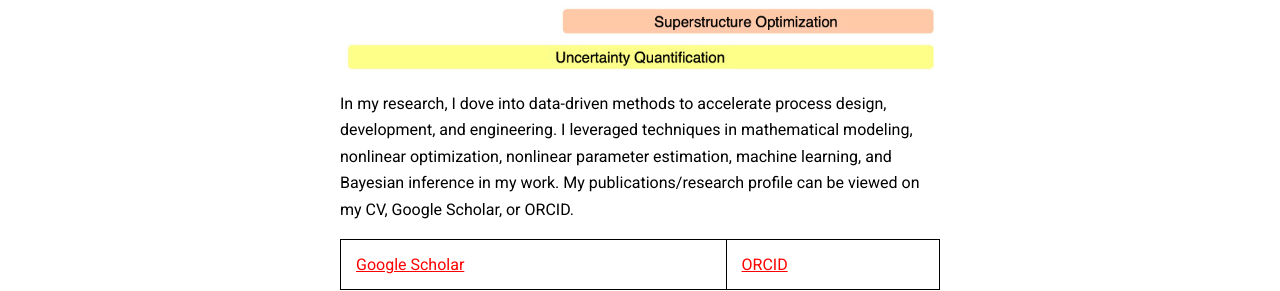
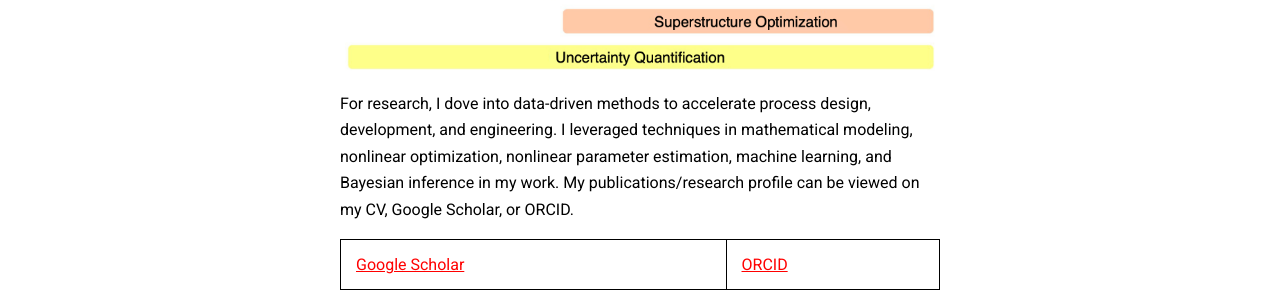
Before and after one commit to otherelvis/otherelvis.github.io, a Jekyll site: the page built from index.md, in a window 1280 px wide and 900 px high, scrolled down 749 px. Shown: the part 216-507 px from the top of the window. Built offline with Jekyll 4.4.1, drawn with Linux system fonts in a browser that asks for light colours; nearby versions of some CDN libraries; our own code applies the rules of GitHub Pages for plain Markdown files.

Commit message:
test change in index "for research"

```diff
--- a/index.md
+++ b/index.md
@@ -12,7 +12,7 @@ Here's my [resume](pages/resume.md) and my [CV.](pages/cv.md)
 
 ![Data-driven-Process-Engineering](assets/img/multiscale-abstract.png)
 
-In my research, I dove into data-driven methods to accelerate process design, development, and engineering. I leveraged techniques in mathematical modeling, nonlinear optimization, nonlinear parameter estimation, machine learning, and Bayesian inference in my work. My publications/research profile can be viewed on my CV, Google Scholar, or ORCID.
+For research, I dove into data-driven methods to accelerate process design, development, and engineering. I leveraged techniques in mathematical modeling, nonlinear optimization, nonlinear parameter estimation, machine learning, and Bayesian inference in my work. My publications/research profile can be viewed on my CV, Google Scholar, or ORCID.
 
 [Google Scholar](https://scholar.google.com/citations?user=RCvn620AAAAJ&hl=en&oi=ao) | [ORCID](https://orcid.org/0000-0003-2996-7031) |
 
```
Also changed, not shown: 1 other file.
